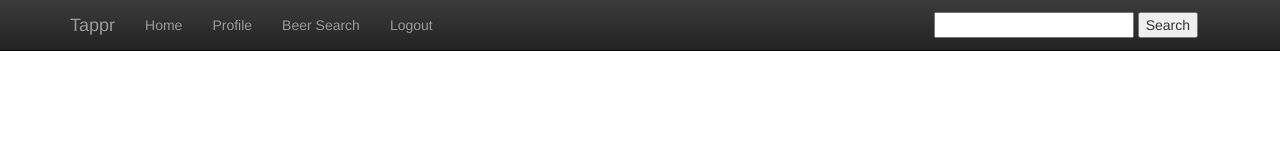
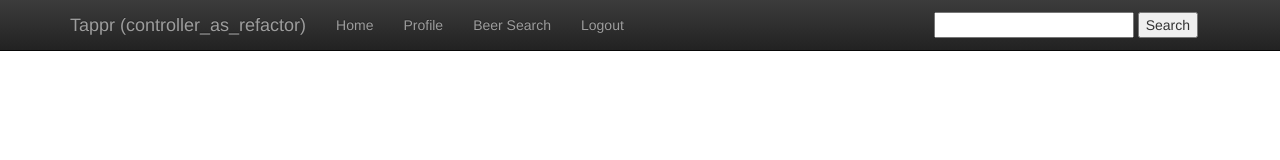
Before and after one commit to Sharondio/tappr-demo, a website: page app/index.html in a window 1280 px wide. Drawn offline with nearby package versions, Linux system fonts and the light colour scheme; some packages are replaced by stand-ins of ours; files that its build step writes are made by us from their sources.

Commit message:
Added branch name to header

```diff
--- a/app/index.html
+++ b/app/index.html
@@ -31,7 +31,7 @@
                 <span class="icon-bar"></span>
                 <span class="icon-bar"></span>
             </button>
-            <a class="navbar-brand" href="#">Tappr</a>
+            <a class="navbar-brand" href="#">Tappr (controller_as_refactor)</a>
         </div>
         <div id="navbar" class="collapse navbar-collapse">
             <ul class="nav navbar-nav">
```
